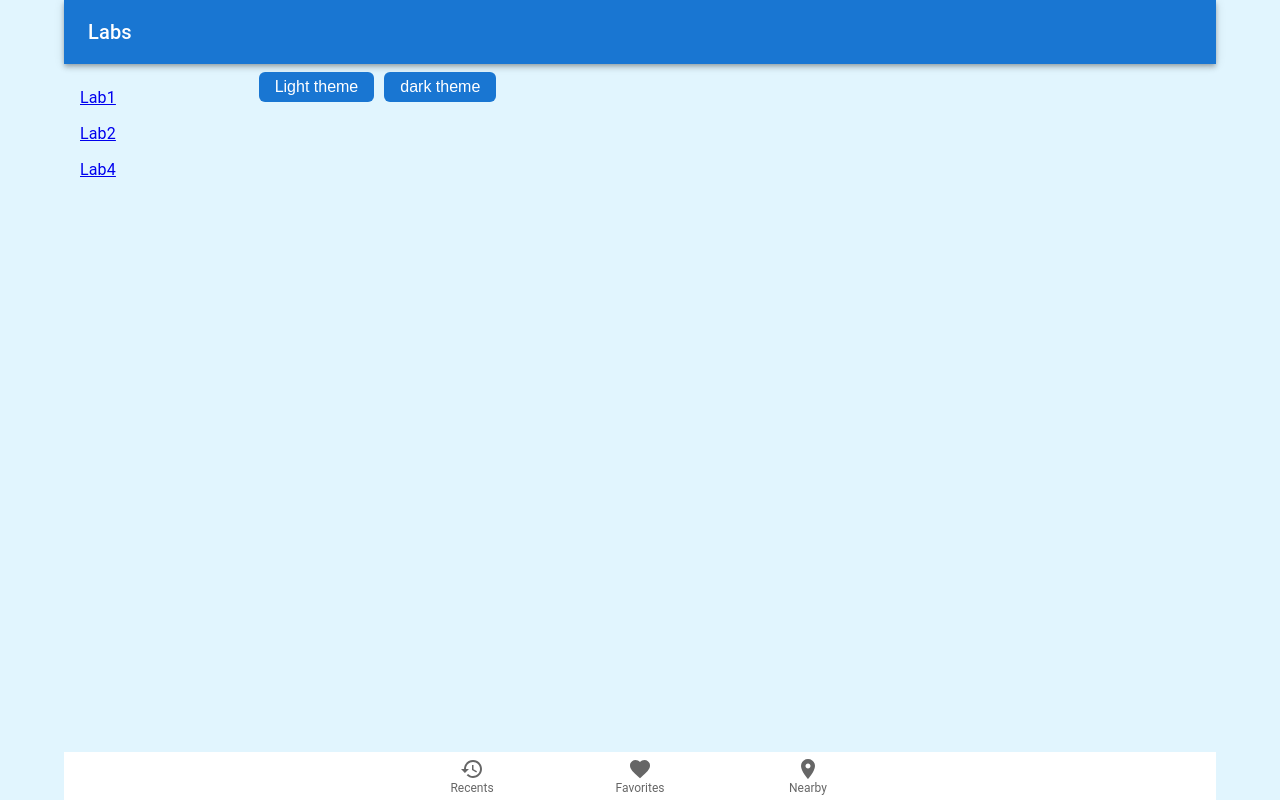
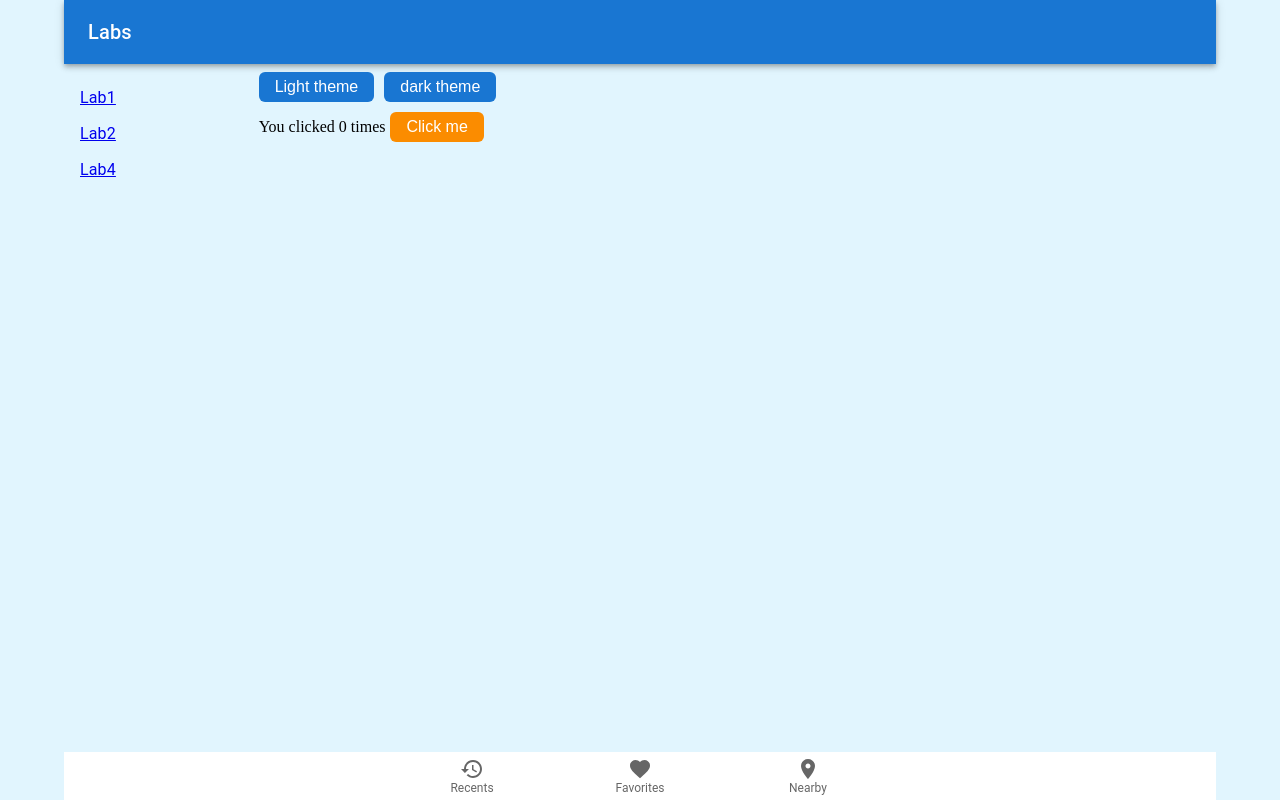
Before and after one commit to kirill568/react-app, a React (Vite) app: page /lab/4 in a window 1280 px wide. Built offline with nearby package versions, Linux system fonts and the light colour scheme.

Commit message:
lab 4: useState, useEffect

```diff
--- a/src/templates/labs/Lab4/Lab4.css
+++ b/src/templates/labs/Lab4/Lab4.css
@@ -9,3 +9,11 @@
 .lab4-template__theme-dark {
     background-color: #455A64;
 }
+
+.lab4-template__clicker-wrapper {
+    margin-top: 10px;
+}
+
+.lab4-template__clicker-wrapper span {
+    margin-right: 5px;
+}
--- a/src/templates/labs/Lab4/Lab4.jsx
+++ b/src/templates/labs/Lab4/Lab4.jsx
@@ -1,10 +1,16 @@
 import Button from "../../../components/Button"
 import ThemeContext from "../../../contexts/ThemeContext"
 import { THEME_LIGHT, THEME_DARK } from "../../../contexts/ThemeContext"
-import { useContext } from "react"
+import { BUTTON_COLOR_ORANGE } from "../../../components/Button/config"
+import { useContext, useState, useEffect } from "react"
 
 const Lab4 = () => {
     const { theme, setTheme } = useContext(ThemeContext)
+    const [count, setCount] = useState(0)
+
+    useEffect(() => {
+        setCount(0)
+    }, [theme])
 
     return (
             <div className="lab4-template">
@@ -17,6 +23,15 @@ const Lab4 = () => {
                     label="dark theme"
                     onClick={() => setTheme(THEME_DARK)}
                 ></Button>
+
+                <div className="lab4-template__clicker-wrapper">
+                    <span>You clicked {count} times</span>
+                    <Button
+                        color={ BUTTON_COLOR_ORANGE }
+                        label="Click me"
+                        onClick={() => setCount(count + 1)}
+                    ></Button>
+                </div>
             </div>
         )
 }
```
